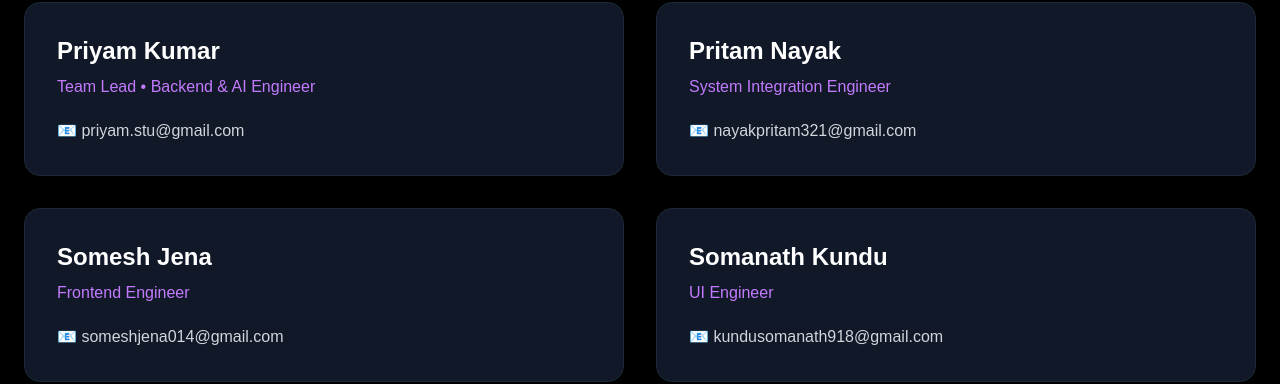
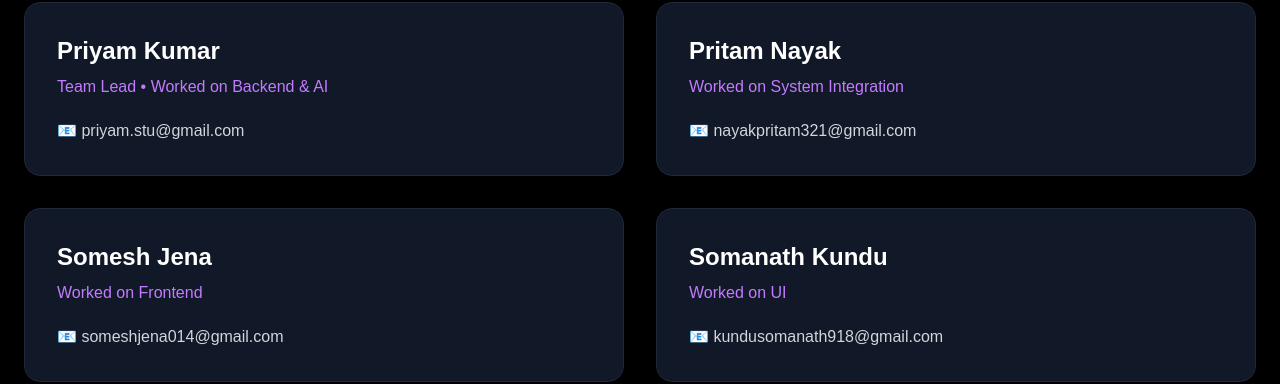
Before and after one commit to surediepie/WATCHTOWER, a Next.js app in the folder frontend/: page /about in a window 1280 px wide. Shown: the part 350-734 px from the top of the page. Built offline with nearby package versions, Linux system fonts and the light colour scheme.

Commit message:
Update About Us team roles

```diff
--- a/frontend/app/about/page.tsx
+++ b/frontend/app/about/page.tsx
@@ -3,22 +3,22 @@ import Link from "next/link";
 const team = [
   {
     name: "Priyam Kumar",
-    role: "Team Lead • Backend & AI Engineer",
+    role: "Team Lead • Worked on Backend & AI",
     email: "priyam.stu@gmail.com",
   },
   {
     name: "Pritam Nayak",
-    role: "System Integration Engineer",
+    role: "Worked on System Integration",
     email: "nayakpritam321@gmail.com",
   },
   {
     name: "Somesh Jena",
-    role: "Frontend Engineer",
+    role: "Worked on Frontend",
     email: "someshjena014@gmail.com",
   },
   {
     name: "Somanath Kundu",
-    role: "UI Engineer",
+    role: "Worked on UI",
     email: "kundusomanath918@gmail.com",
   },
 ];
```
